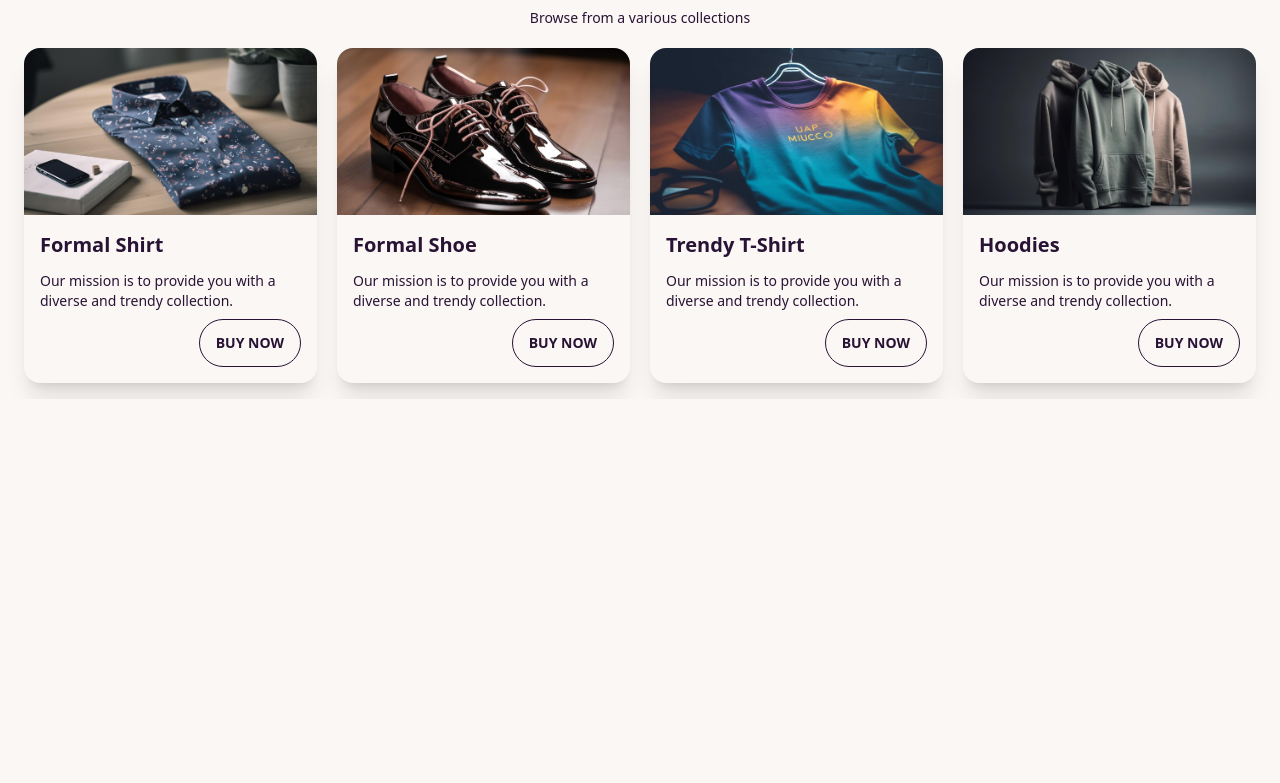
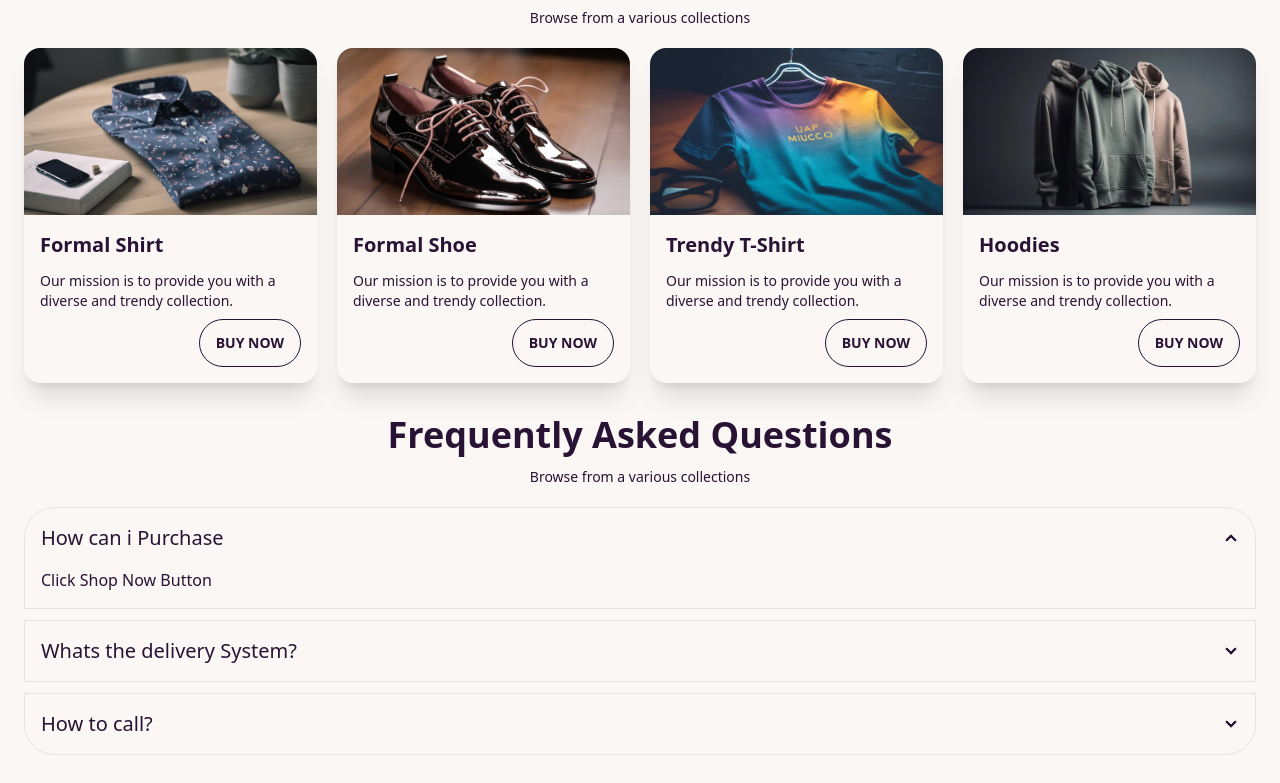
Before and after one commit to SajeedAninda/Daisy-Man-by-DaisyUI-Sajeed, a plain HTML site: page index.html in a window 1280 px wide. Shown: the part 1782-2565 px from the top of the page. Before the commit the page ends 2181 px from the top, so only its background shows below. Drawn offline with nearby package versions, Linux system fonts and the light colour scheme.

Commit message:
Commit after FAQ Section

```diff
--- a/index.html
+++ b/index.html
@@ -212,6 +212,47 @@
                 </div>
             </div>
         </section>
+
+
+
+        <!-- FAQ SECTION  -->
+        <section class="max-w-screen-sm md:max-w-screen-md lg:max-w-screen-xl m-auto m-12 py-4 px-6">
+            <div class="text-center">
+                <h1 class="text-4xl font-bold mb-3">Frequently Asked Questions</h1>
+                <p class="text-sm">Browse from a various collections</p>
+            </div>
+
+            <!-- ACCORDION  -->
+            <div class="join join-vertical w-full mt-5">
+                <div class="collapse collapse-arrow join-item border border-base-300 mb-3">
+                    <input type="radio" name="my-accordion-4" checked="checked" />
+                    <div class="collapse-title text-xl font-medium">
+                        <h4>How can i Purchase</h4>
+                    </div>
+                    <div class="collapse-content">
+                        <p>Click Shop Now Button</p>
+                    </div>
+                </div>
+                <div class="collapse collapse-arrow join-item border border-base-300 mb-3">
+                    <input type="radio" name="my-accordion-4" />
+                    <div class="collapse-title text-xl font-medium">
+                        <h4>Whats the delivery System?</h4>
+                    </div>
+                    <div class="collapse-content">
+                        <p>Call us to Know more</p>
+                    </div>
+                </div>
+                <div class="collapse collapse-arrow join-item border border-base-300 mb-3">
+                    <input type="radio" name="my-accordion-4" />
+                    <div class="collapse-title text-xl font-medium">
+                        <h4>How to call?</h4>
+                    </div>
+                    <div class="collapse-content">
+                        <p>Click Contact Button</p>
+                    </div>
+                </div>
+            </div>
+        </section>
     </main>
 </body>
 
```
